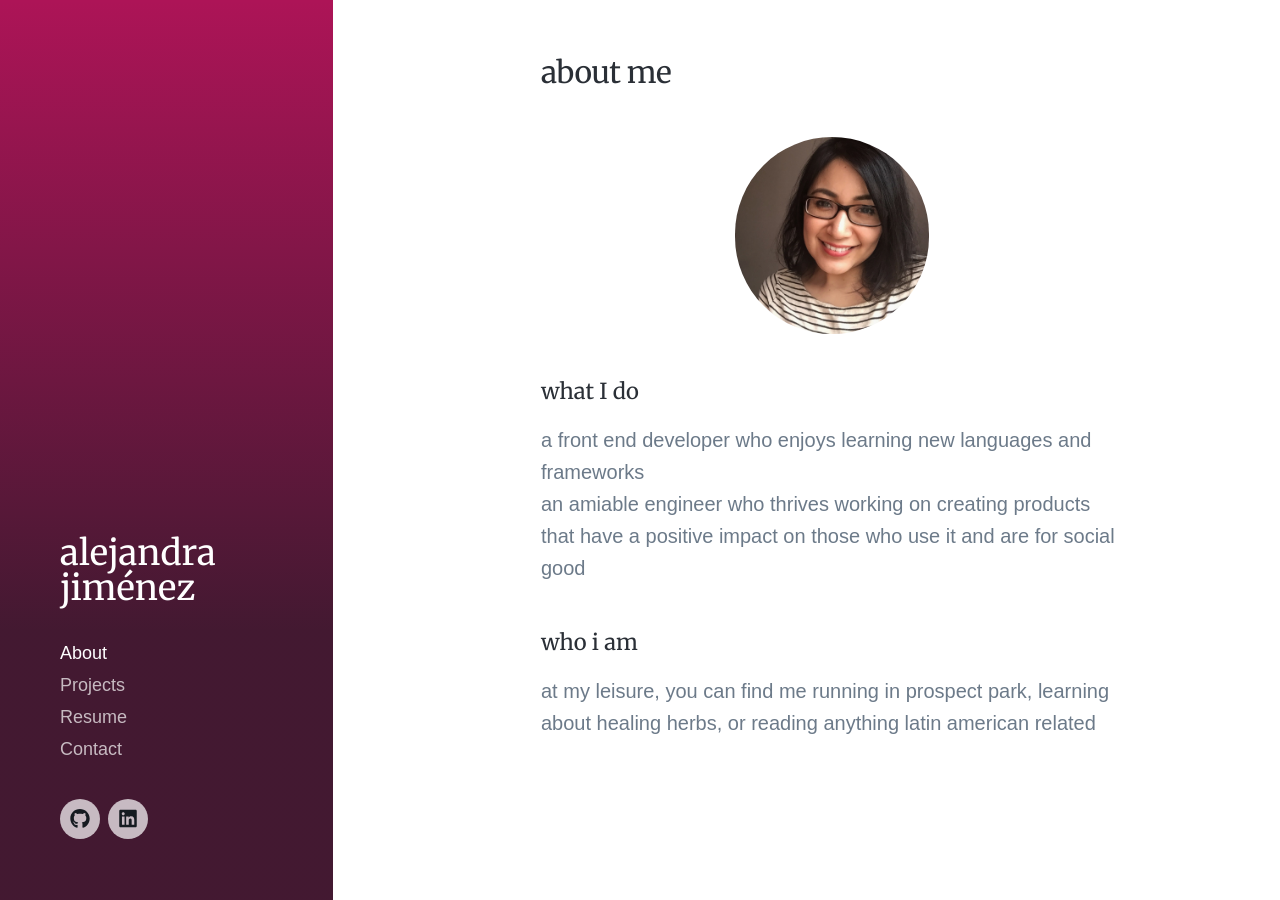
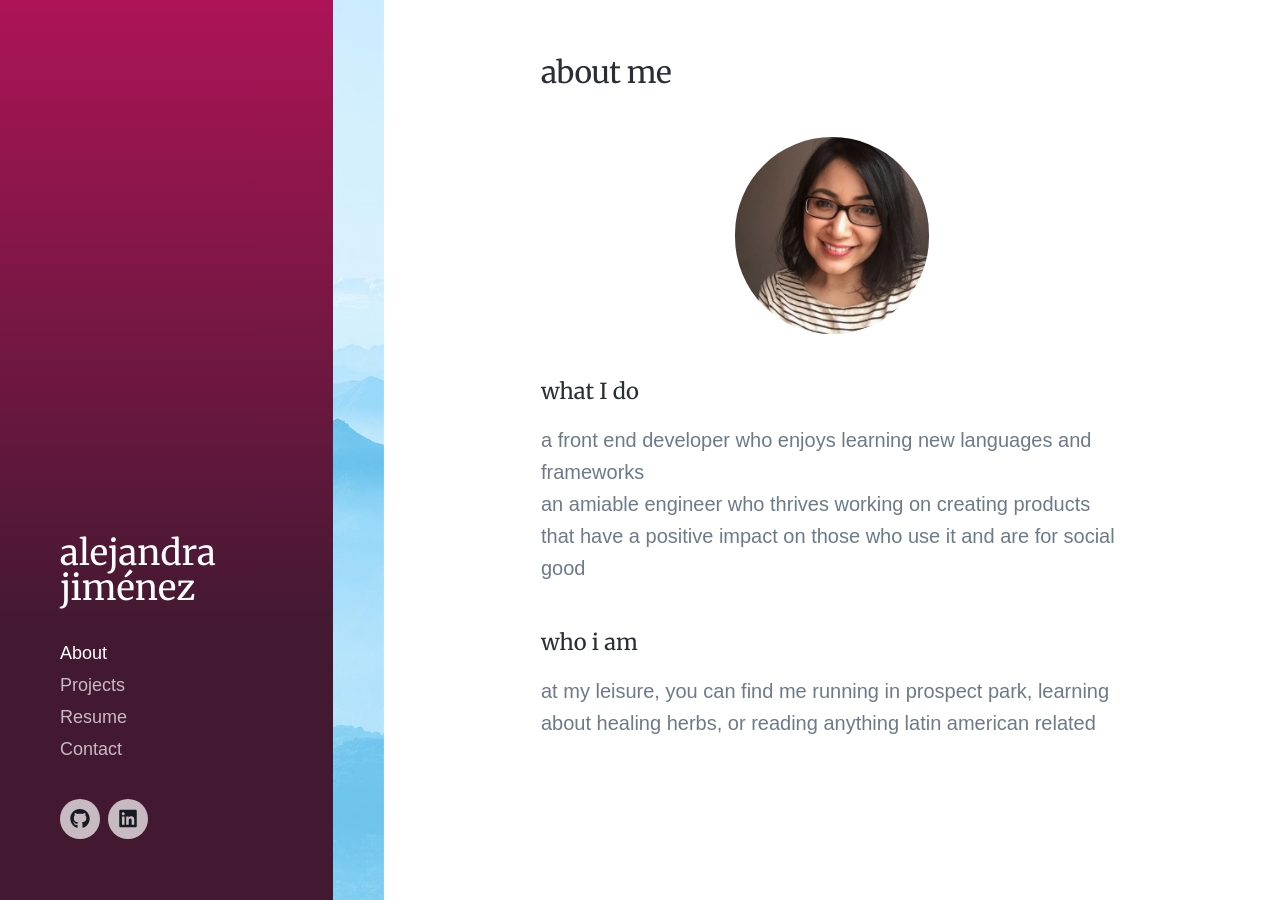
Before and after one commit to axjimenez89/alejandra, a Jekyll site: the page built from index.html, in a window 1280 px wide and 900 px high. Built offline with Jekyll 4.4.1, drawn with Linux system fonts in a browser that asks for light colours; nearby versions of some CDN libraries; some web fonts are replaced; the list of posts is cut into pages by our own code.

```diff
--- a/_includes/header.html
+++ b/_includes/header.html
@@ -1,5 +1,8 @@
 <header class="header">
-  <div class="header-image header-image--on"></div>
+  <div
+    class="header-image header-image--on"
+    style="background-image: url({{ page.featured_image }});"
+  ></div>
   <div class="header-image"></div>
 
   <div class="header-overlay"></div>
```
Also changed, not shown: 1 other file.
